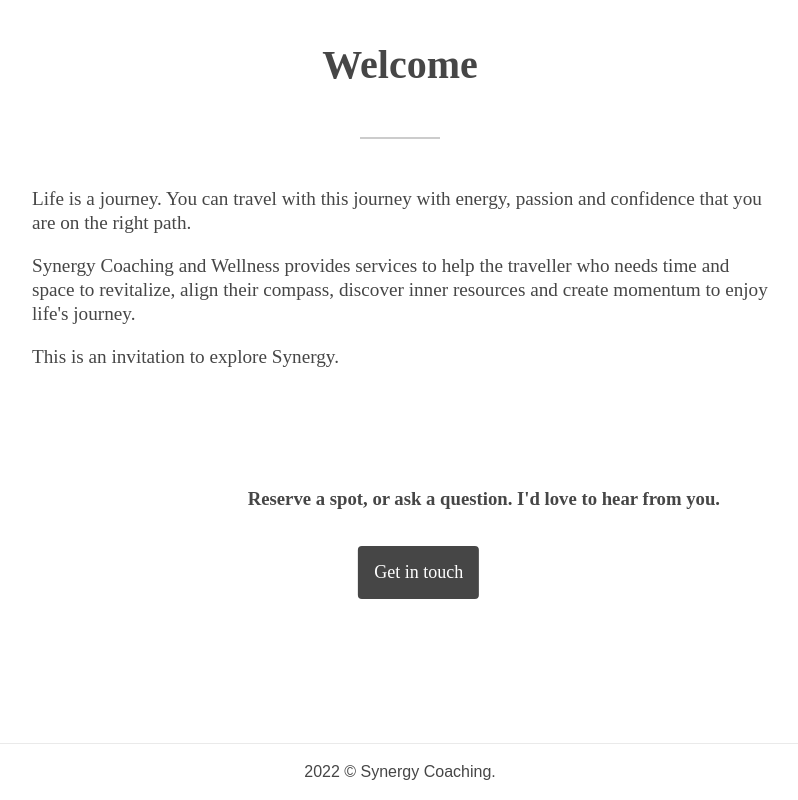
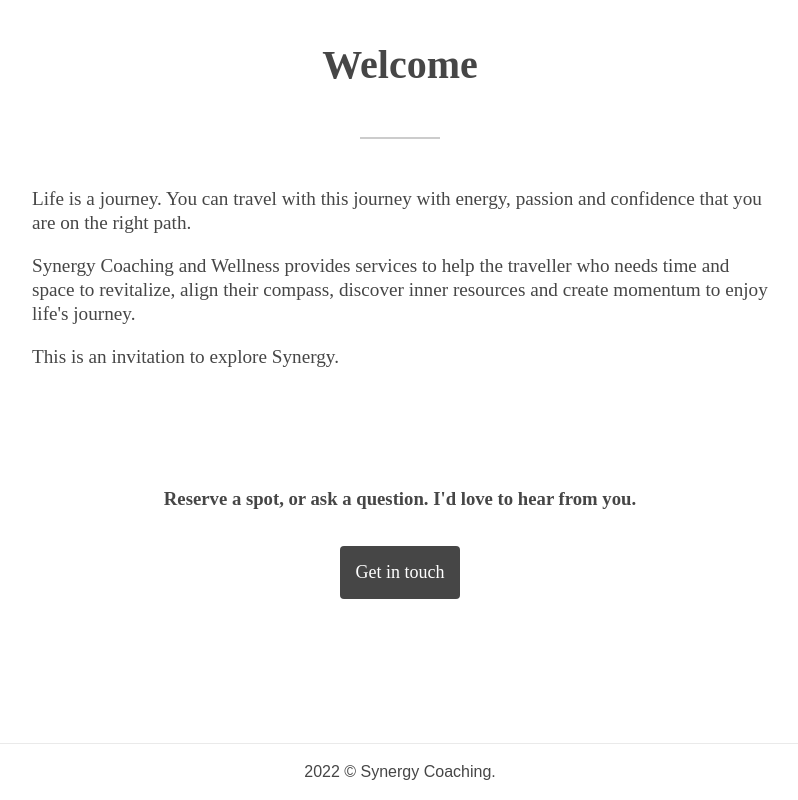
Before and after one commit to tbguest/synergy-coaching, a Next.js app: page / in a window 1280 px wide. Shown: the part 834-1634 px from the top of the page, without its empty margins (240-1038 px from the left). Built offline with nearby package versions, Linux system fonts and the light colour scheme; a web font is replaced by a local one.

Commit message:
Implement feedback

```diff
--- a/pages/index.js
+++ b/pages/index.js
@@ -24,7 +24,6 @@ export default function Home() {
           <p>This is an invitation to explore Synergy.</p>
         </div>
       </div>
-      <div className={styles.contact_refer}>
       <div className={styles.contact_refer_content}>
         <h3>
           Reserve a spot, or ask a question. I&apos;d love to hear from you.
@@ -36,6 +35,5 @@ export default function Home() {
         </Link>
       </div>
     </div>
-    </div>
   );
 }
--- a/styles/Home.module.css
+++ b/styles/Home.module.css
@@ -14,7 +14,6 @@
   margin-left: auto;
   margin-right: auto;
   max-width: var(--content-max-width);
-  /* text-align: center; */
 }
 
 .welcome_content h1 {
@@ -34,33 +33,13 @@
 }
 
 .contact_refer_content {
-  /* max-width: calc(1.2 * var(--content-max-width)); */
   max-width: var(--content-max-width);
   position: relative;
-  left: 50%;
-  transform: translateX(-50%);
-}
-
-.contact_refer {
-  max-width: 95%;
-  /* background-color: var(--color-secondary); */
-  position: relative;
+  display: block;
+  margin-left: auto;
+  margin-right: auto;
+  text-align: center;
   padding: 3rem;
-  /* box-shadow: 0 8px 25px -5px rgb(0 0 0 / 0.1), 0 8px 10px -6px rgb(0 0 0 / 0.1); */
-  left: 50%;
-  transform: translateX(-50%);
-  /* text-align: center; */
-  display: flex;
-  flex-direction: column;
-  align-items: center;
-  justify-content: center;
-}
-
-@media (min-width: 768px) {
-  .contact_refer {
-    /* max-width: calc(1.5 * var(--content-max-width)); */
-    max-width: var(--content-max-width);
-  }
 }
 
 .contact_button {
@@ -72,7 +51,6 @@
   border-radius: var(--border-radius);
   font-size: large;
   position: relative;
-  left: 20%;
 }
 
 .contact_button:hover {
--- a/styles/Page.module.css
+++ b/styles/Page.module.css
@@ -64,10 +64,13 @@
   text-align: center;
 }
 
-.portrait_image_wrapper {
+.content_image {
   margin-bottom: 6rem;
   margin-top: 3rem;
   width: 100%;
+}
+
+.content_text {
 }
 
 .hr {
```
Also changed, not shown: pages/coaching.jsx (+8 -5 lines). Lines whose indentation alone changed are shown as unchanged.
